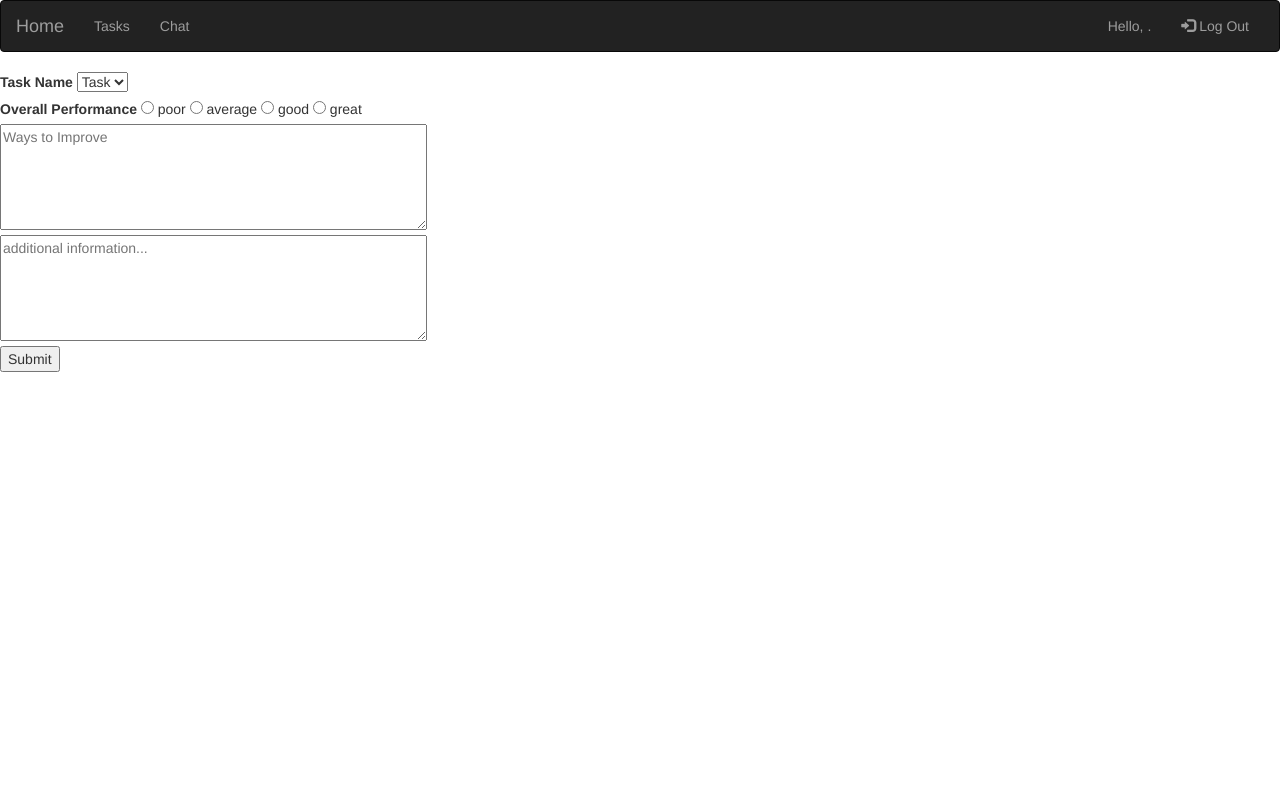
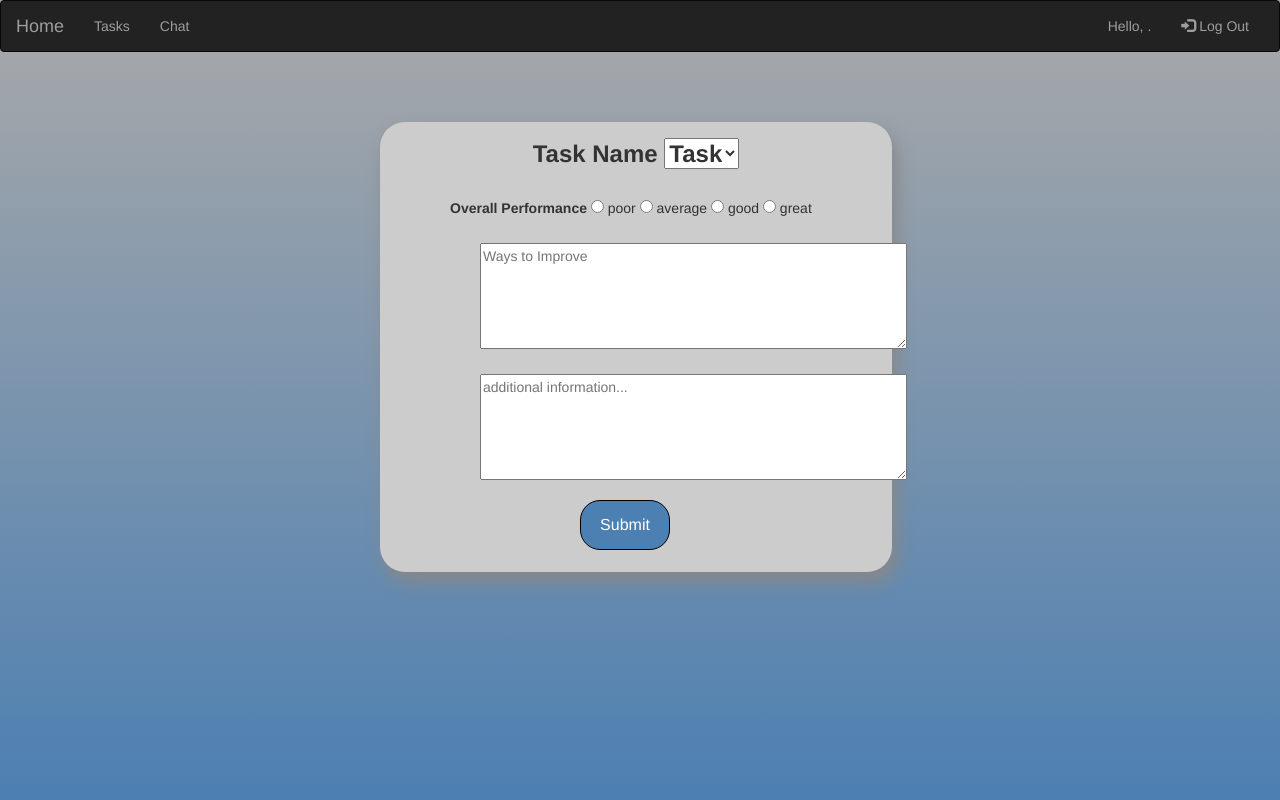
Before and after one commit to Rossmallow/CSC394_CapstoneProject, a Django app: page /reviews/ in a window 1280 px wide. Run offline with Django 3.2, Linux system fonts and the light colour scheme; parts of the project's set-up code (start-up, migrations or seed data) failed here and were passed over; some libraries are stand-ins or nearby versions.

Commit message:
commit for styling reviews page

```diff
--- a/csc394/csc394/templates/reviews/newReview.html
+++ b/csc394/csc394/templates/reviews/newReview.html
@@ -1,31 +1,91 @@
+<!DOCTYPE html>
+<html>
+
+<head>
+    <style>
+        #review {
+            background-color: #cccccc;
+            width: 40%;
+            height: 450px;
+            float: left;
+            margin-left: 380px;
+            margin-top: 50px;
+            border-radius: 25px;
+            box-shadow: 5px 10px 18px #888888;
+
+
+        }
+
+        #taskName {
+            text-align: center;
+            margin-top: 15px;
+            font-weight: bolder;
+            font-size: 24px;
+        }
+
+        #OPerform {
+            margin-left: 70px;
+            margin-top: 20px;
+        }
+
+        #wayToImpprove {
+            margin-left: 100px;
+            margin-top: 20px;
+        }
+
+        #addInfo {
+            margin-left: 100px;
+            margin-top: 20px;
+            margin-bottom: 15px;
+        }
+
+        #submitButton>button {
+            margin-left: 200px;
+            background-color: #4C7FB2;
+            border: 1px solid black;
+            font-size: medium;
+            height: 50px;
+            width: 90px;
+            border-radius: 20px;
+            color: white;
+        }
+    </style>
+</head>
+
+<body style="height: 100vh; background: linear-gradient(to bottom , #a9a9a9 0%, #4C7FB2 100%)">
+
     {% extends 'login/base.html' %}
 
     {% block title %}Home{% endblock %}
     {% block body %}
     <form id="review" action="/addReview/" method="post">
         {% csrf_token %}
-    <fieldset>
+        <fieldset id="taskName">
             <label for="Task"> Task Name </label>
             <select id="task" name="task">
                 <option value="Task Name ">Task</option>
             </select>
         </fieldset>
-    <fieldset>
+        <fieldset id="OPerform">
             <label for="overallPerformance"> Overall Performance </label>
             <input type="radio" name="performance" value="poor"> poor
             <input type="radio" name="performance" value="average"> average
             <input type="radio" name="performance" value="good"> good
             <input type="radio" name="performance" value="great"> great
         </fieldset>
-    <fieldset>
-        <textarea rows="5" cols="50" placeholder="Ways to Improve" type="text" name="improvement" required></textarea>
+        <fieldset id="wayToImpprove">
+            <textarea rows="5" cols="50" placeholder="Ways to Improve" type="text" name="improvement"
+                required></textarea>
         </fieldset>
-    <fieldset>
+        <fieldset id="addInfo">
             <textarea rows="5" cols="50" placeholder="additional information..." type="text" name="additionalInfo"
                 required></textarea>
         </fieldset>
-    <fieldset>
+        <fieldset id="submitButton">
             <button name="submit" type="submit">Submit</button>
         </fieldset>
     </form>
     {% endblock %}
+</body>
+
+</html>
```
Lines whose indentation alone changed are shown as unchanged.
